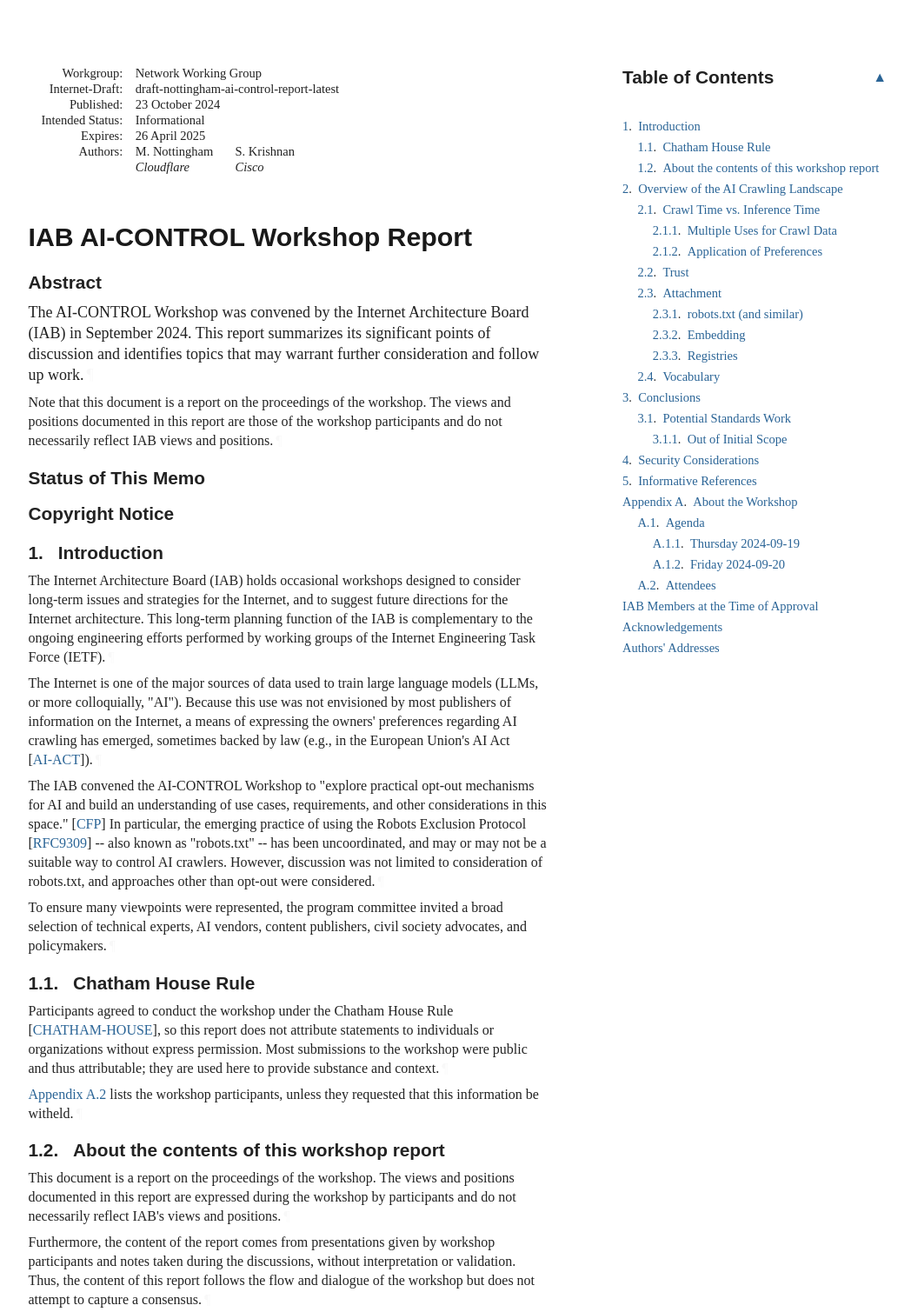
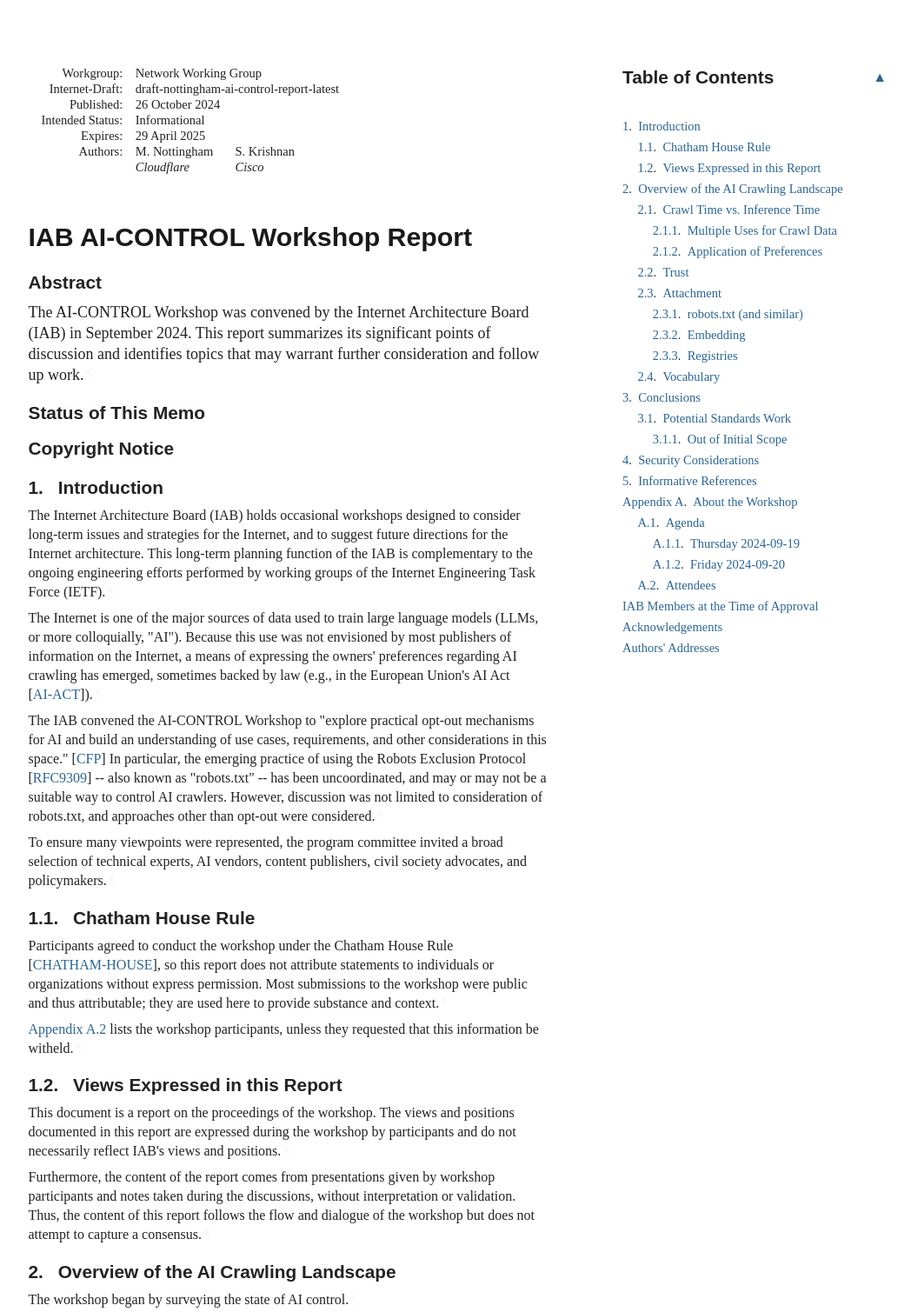
Before and after one commit to mnot/ai-control-report, a plain HTML site: page draft-nottingham-ai-control-report.html in a window 1280 px wide. Shown: the top 1509 px of the page at 87% size, without its empty margins (92-1140 px from the left). Drawn offline with Linux system fonts and the light colour scheme; a web font is replaced by a local one.

Commit message:
Script updating gh-pages from f3c4904. [ci skip]

```diff
--- a/draft-nottingham-ai-control-report.html
+++ b/draft-nottingham-ai-control-report.html
@@ -9,7 +9,6 @@
 <meta content="Suresh Krishnan" name="author">
 <meta content="
        The AI-CONTROL Workshop was convened by the Internet Architecture Board (IAB) in September 2024. This report summarizes its significant points of discussion and identifies topics that may warrant further consideration and follow up work.
-       Note that this document is a report on the proceedings of the workshop. The views and positions documented in this report are those of the workshop participants and do not necessarily reflect IAB views and positions.
     " name="description">
 <meta content="xml2rfc 3.23.2" name="generator">
 <meta content="policy" name="keyword">
@@ -1034,7 +1033,7 @@ svg :is([fill="white"], [fill^="#fff"]) {
 </tr></thead>
 <tfoot><tr>
 <td class="left">Nottingham &amp; Krishnan</td>
-<td class="center">Expires 26 April 2025</td>
+<td class="center">Expires 29 April 2025</td>
 <td class="right">[Page]</td>
 </tr></tfoot>
 </table>
@@ -1047,12 +1046,12 @@ svg :is([fill="white"], [fill^="#fff"]) {
 <dd class="internet-draft">draft-nottingham-ai-control-report-latest</dd>
 <dt class="label-published">Published:</dt>
 <dd class="published">
-<time datetime="2024-10-23" class="published">23 October 2024</time>
+<time datetime="2024-10-26" class="published">26 October 2024</time>
     </dd>
 <dt class="label-intended-status">Intended Status:</dt>
 <dd class="intended-status">Informational</dd>
 <dt class="label-expires">Expires:</dt>
-<dd class="expires"><time datetime="2025-04-26">26 April 2025</time></dd>
+<dd class="expires"><time datetime="2025-04-29">29 April 2025</time></dd>
 <dt class="label-authors">Authors:</dt>
 <dd class="authors">
 <div class="author">
@@ -1070,7 +1069,6 @@ svg :is([fill="white"], [fill^="#fff"]) {
 <section id="section-abstract">
       <h2 id="abstract"><a href="#abstract" class="selfRef">Abstract</a></h2>
 <p id="section-abstract-1">The AI-CONTROL Workshop was convened by the Internet Architecture Board (IAB) in September 2024. This report summarizes its significant points of discussion and identifies topics that may warrant further consideration and follow up work.<a href="#section-abstract-1" class="pilcrow">¶</a></p>
-<p id="section-abstract-2">Note that this document is a report on the proceedings of the workshop. The views and positions documented in this report are those of the workshop participants and do not necessarily reflect IAB views and positions.<a href="#section-abstract-2" class="pilcrow">¶</a></p>
 </section>
 <div id="status-of-memo">
 <section id="section-boilerplate.1">
@@ -1091,7 +1089,7 @@ svg :is([fill="white"], [fill^="#fff"]) {
         time. It is inappropriate to use Internet-Drafts as reference
         material or to cite them other than as "work in progress."<a href="#section-boilerplate.1-3" class="pilcrow">¶</a></p>
 <p id="section-boilerplate.1-4">
-        This Internet-Draft will expire on 26 April 2025.<a href="#section-boilerplate.1-4" class="pilcrow">¶</a></p>
+        This Internet-Draft will expire on 29 April 2025.<a href="#section-boilerplate.1-4" class="pilcrow">¶</a></p>
 </section>
 </div>
 <div id="copyright">
@@ -1124,7 +1122,7 @@ svg :is([fill="white"], [fill^="#fff"]) {
                 <p id="section-toc.1-1.1.2.1.1" class="keepWithNext"><a href="#section-1.1" class="auto internal xref">1.1</a>.  <a href="#name-chatham-house-rule" class="internal xref">Chatham House Rule</a></p>
 </li>
               <li class="compact toc ulBare ulEmpty" id="section-toc.1-1.1.2.2">
-                <p id="section-toc.1-1.1.2.2.1" class="keepWithNext"><a href="#section-1.2" class="auto internal xref">1.2</a>.  <a href="#name-about-the-contents-of-this-" class="internal xref">About the contents of this workshop report</a></p>
+                <p id="section-toc.1-1.1.2.2.1" class="keepWithNext"><a href="#section-1.2" class="auto internal xref">1.2</a>.  <a href="#name-views-expressed-in-this-rep" class="internal xref">Views Expressed in this Report</a></p>
 </li>
             </ul>
 </li>
@@ -1233,10 +1231,10 @@ svg :is([fill="white"], [fill^="#fff"]) {
 <p id="section-1.1-2"><a href="#attendees" class="auto internal xref">Appendix A.2</a> lists the workshop participants, unless they requested that this information be witheld.<a href="#section-1.1-2" class="pilcrow">¶</a></p>
 </section>
 </div>
-<div id="about-the-contents-of-this-workshop-report">
+<div id="views-expressed-in-this-report">
 <section id="section-1.2">
-        <h3 id="name-about-the-contents-of-this-">
-<a href="#section-1.2" class="section-number selfRef">1.2. </a><a href="#name-about-the-contents-of-this-" class="section-name selfRef">About the contents of this workshop report</a>
+        <h3 id="name-views-expressed-in-this-rep">
+<a href="#section-1.2" class="section-number selfRef">1.2. </a><a href="#name-views-expressed-in-this-rep" class="section-name selfRef">Views Expressed in this Report</a>
         </h3>
 <p id="section-1.2-1">This document is a report on the proceedings of the workshop. The views and positions documented in this report are expressed during the workshop by participants and do not necessarily reflect IAB's views and positions.<a href="#section-1.2-1" class="pilcrow">¶</a></p>
 <p id="section-1.2-2">Furthermore, the content of the report comes from presentations given by workshop participants and notes taken during the discussions, without interpretation or validation. Thus, the content of this report follows the flow and dialogue of the workshop but does not attempt to capture a consensus.<a href="#section-1.2-2" class="pilcrow">¶</a></p>
@@ -1280,6 +1278,7 @@ svg :is([fill="white"], [fill^="#fff"]) {
 <p id="section-2.1.2-1">When data is used to train an LLM, the resulting model does not have the ability to only selectively use a portion of it when performing a task, because inference uses the whole model, and it is not possible to identify specific input data for its use in doing so.<a href="#section-2.1.2-1" class="pilcrow">¶</a></p>
 <p id="section-2.1.2-2">This means that while publishers preferences may be available when content is crawled, they generally are not when inference takes place. Those preferences that are stated in reference to use by AI -- for example, "no military uses" or "non-commercial only" cannot be applied by a general-purpose "foundation" model.<a href="#section-2.1.2-2" class="pilcrow">¶</a></p>
 <p id="section-2.1.2-3">This leaves a few unappealing choices to AI vendors that wish to comply with those preferences. They can simply omit such data from foundation models, thereby reducing their viability. Or, they can create a separate model for each permutation of preferences -- with a likely proliferation of models as the set of permutations expands.<a href="#section-2.1.2-3" class="pilcrow">¶</a></p>
+<p id="section-2.1.2-4">Compounding this issue was the observation that preferences change over time, whereas LLMs are created over long time frames and cannot easily be updated to reflect those changes. Of particular concern to some was how an opt-out regime makes the default stickier.<a href="#section-2.1.2-4" class="pilcrow">¶</a></p>
 </section>
 </div>
 </section>
```
Also changed, not shown: index.html (+1 -1 lines), draft-nottingham-ai-control-report.txt.
